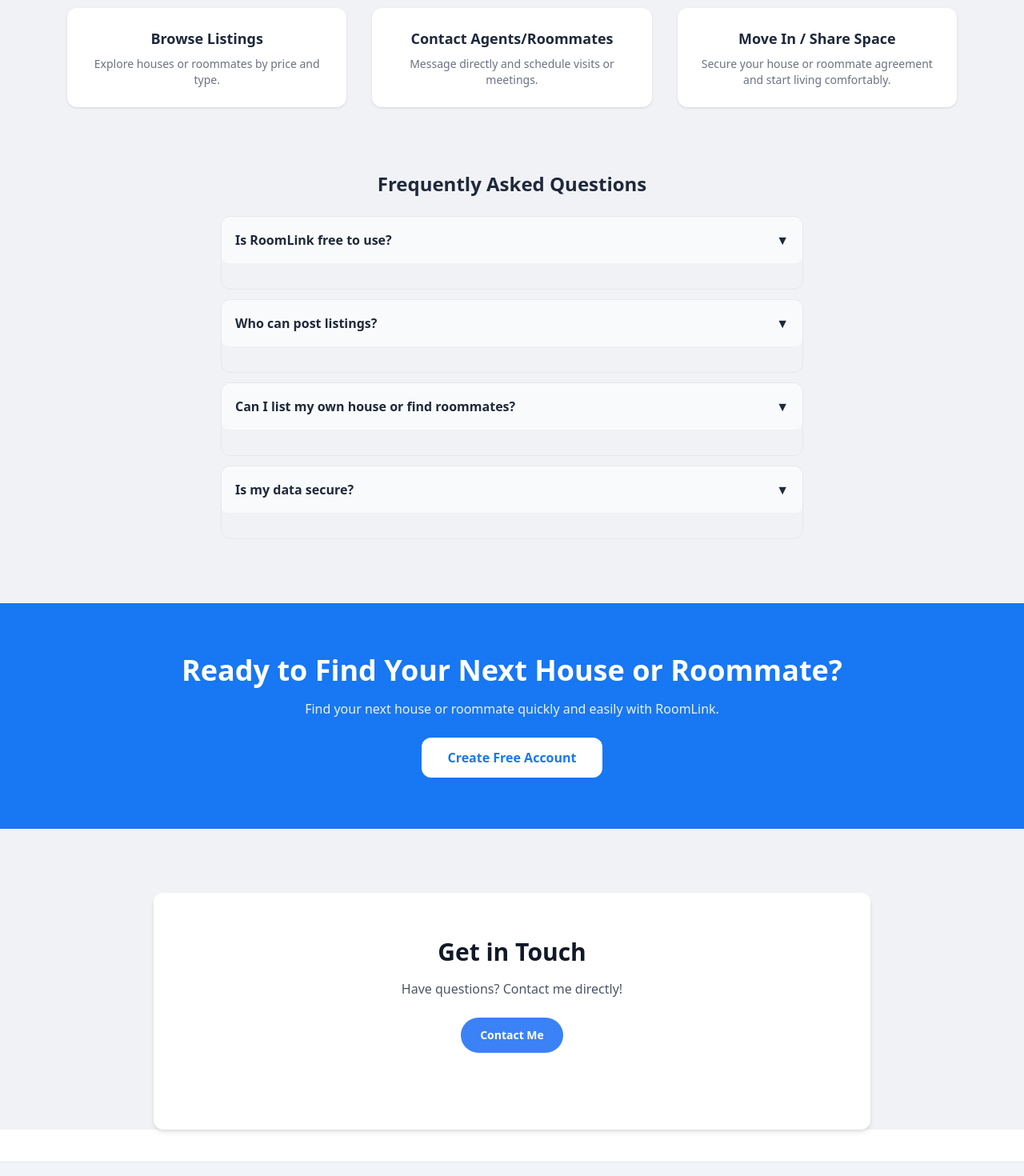
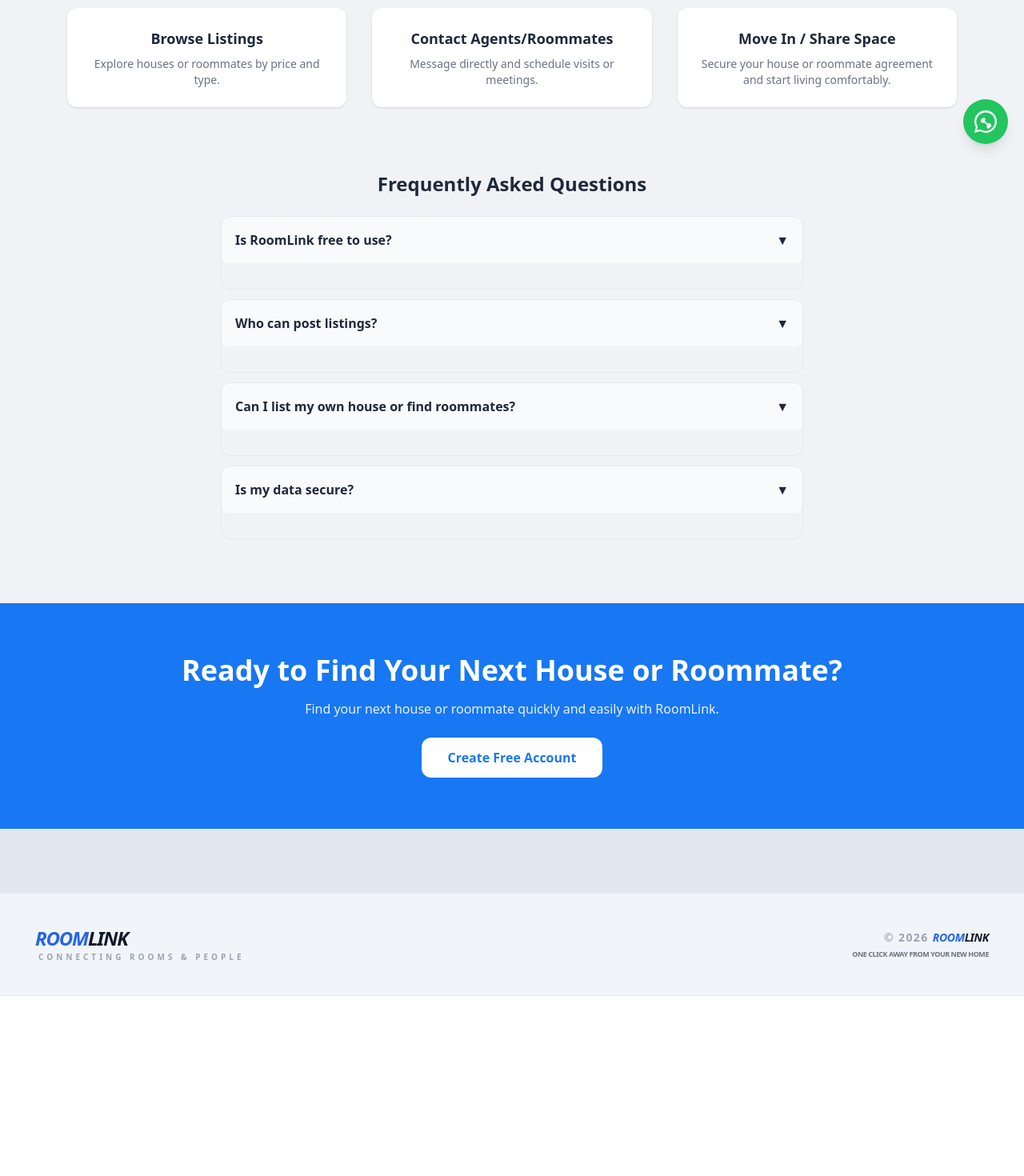
Before and after one commit to simon9-cell/Roomlink, a React (Vite) app: page / in a window 1280 px wide. Shown: the part 600-2070 px from the top of the page at 80% size. After the commit the page ends 1845 px from the top, so only its background shows below. Built offline with nearby package versions, Linux system fonts and the light colour scheme; no server answers.

Commit message:
Update homepage and main layout

```diff
--- a/src/Layout/MainLayout.jsx
+++ b/src/Layout/MainLayout.jsx
@@ -16,7 +16,7 @@
       <Navbar />
 
       {/* pt-20 handles the fixed navbar height */}
-      <main className="flex-grow pt-10 dark:bg-slate-900">
+      <main className="flex-grow pt-10 dark:bg-slate-900 bg-slate-200">
         <Outlet />
       </main>
 
--- a/src/pages/Homepage.jsx
+++ b/src/pages/Homepage.jsx
@@ -104,27 +104,23 @@
         </button>
       </section>
 
-      {/* ---------------- CONTACT SECTION ---------------- */}
-      <section className="bg-white dark:bg-gray-800 py-14 text-center mt-20 px-6 rounded-xl shadow-md max-w-4xl mx-auto mb-10">
-        <h2 className="text-3xl font-bold mb-4 text-gray-900 dark:text-white">
-          Get in Touch
-        </h2>
-        <p className="text-gray-600 dark:text-gray-300 mb-6">
-          Have questions? Contact me directly!
-        </p>
-
-        {/* Small Contact Button */}
-        <div className="flex justify-center mb-10" >
+      {/* ---------------- SMALL CONTACT BUTTON ---------------- */}
       <a
         href="https://wa.me/2348142917397"
         target="_blank"
         rel="noopener noreferrer"
-            className="dark:bg-white bg-blue-500 text-white  dark:text-blue-500 px-6 py-3 rounded-full text-sm font-bold hover:scale-105 transition-transform"
+        className="fixed bottom-5 right-5 z-50 w-14 h-14 bg-green-500 rounded-full flex items-center justify-center shadow-lg hover:scale-110 transition-transform"
+        title="Contact me on WhatsApp"
       >
-            Contact Me
+        <svg
+          xmlns="http://www.w3.org/2000/svg"
+          viewBox="0 0 24 24"
+          fill="white"
+          className="w-7 h-7"
+        >
+          <path d="M20.52 3.48A11.88 11.88 0 0012 0C5.37 0 .01 5.37.01 12c0 2.12.55 4.1 1.6 5.86L0 24l6.3-1.62A11.93 11.93 0 0012 24c6.63 0 12-5.37 12-12 0-3.2-1.25-6.2-3.48-8.52zM12 22a10 10 0 01-5.26-1.5l-.38-.23-3.74.96.99-3.64-.24-.37A10 10 0 1122 12c0 5.52-4.48 10-10 10zm5.36-7.64l-1.44-.67a.5.5 0 00-.53.09l-.7.68a8.1 8.1 0 01-3.72-3.72l.68-.7a.5.5 0 00.09-.53l-.67-1.44a.5.5 0 00-.5-.27 5.64 5.64 0 00-1.68.55 4.63 4.63 0 00-2.23 2.33 5.64 5.64 0 00.55 1.68.5.5 0 00.27.5l1.44.67a.5.5 0 00.53-.09l.7-.68a8.1 8.1 0 013.72 3.72l-.68.7a.5.5 0 00-.09.53l.67 1.44a.5.5 0 00.5.27 5.64 5.64 0 001.68-.55 4.63 4.63 0 002.23-2.33 5.64 5.64 0 00-.55-1.68.5.5 0 00-.27-.5z" />
+        </svg>
       </a>
-        </div>
-      </section>
     </div>
   );
 };
```
Lines whose indentation alone changed are shown as unchanged.
